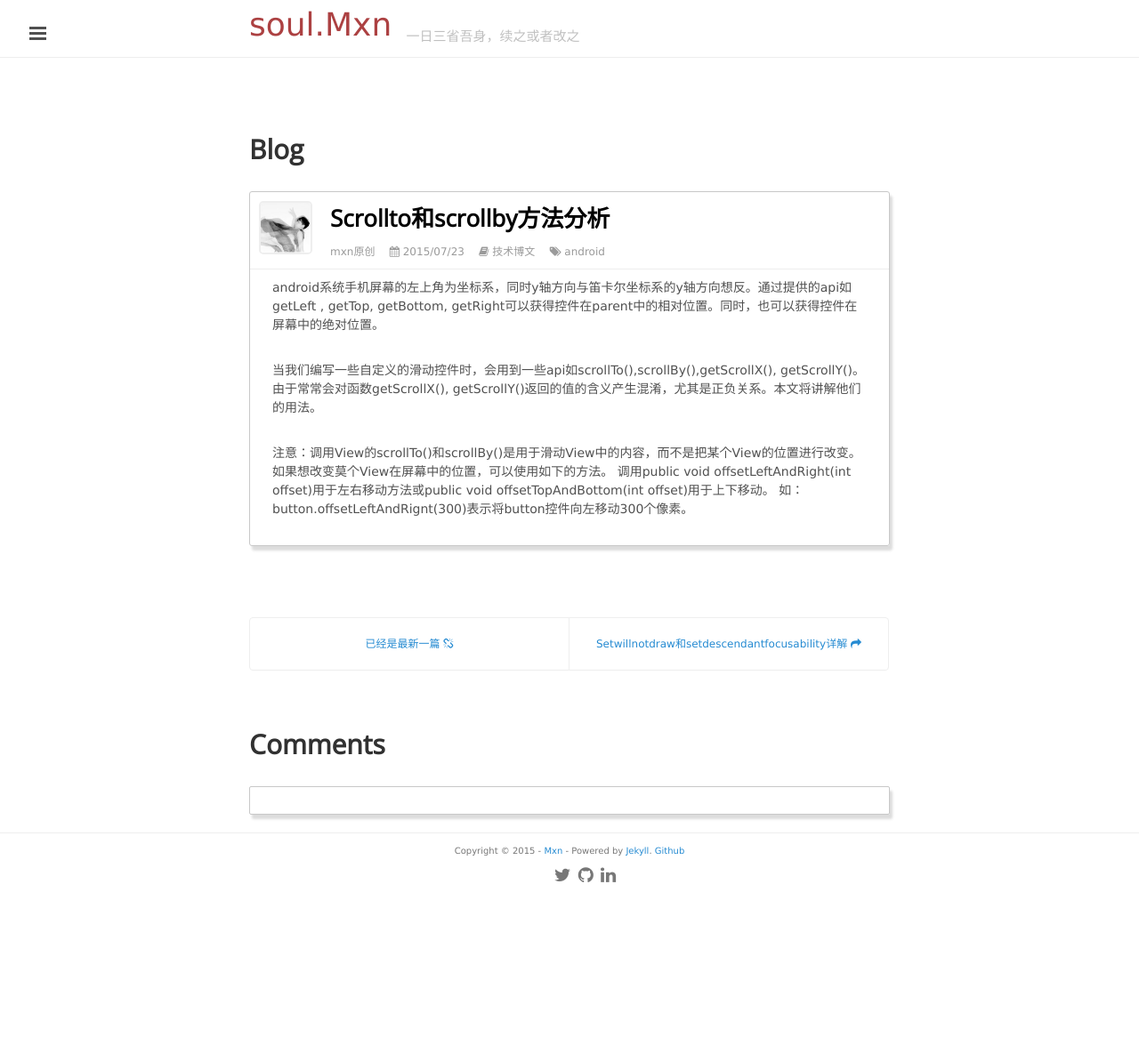
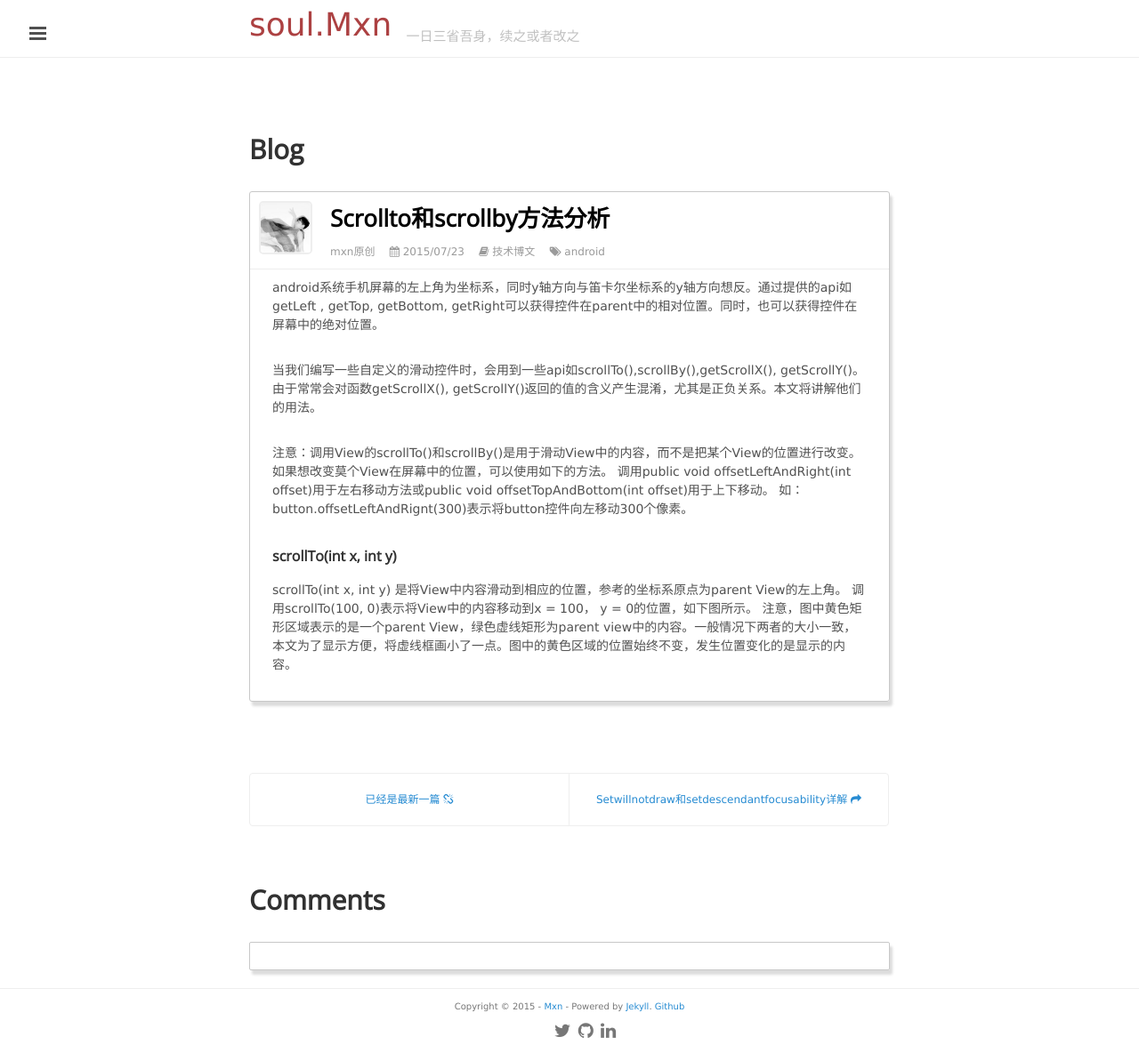
Before and after one commit to mxn21/mxn21.github.io, a Jekyll site: the page built from _posts/2015-7-23-scrollTo和scrollBy方法分析.md, in a window 1280 px wide. Shown: the whole page at 89% size. Built offline with Jekyll 4.4.1, drawn with Linux system fonts in a browser that asks for light colours; Markdown is read by kramdown in place of the engine named in the settings; comment, search, counter and statistics services are not loaded; before the commit the page ends 1009 px from its top, so only the background shows below that.

Commit message:
23423
23423423

```diff
--- a/_posts/2015-7-23-scrollTo和scrollBy方法分析.md
+++ b/_posts/2015-7-23-scrollTo和scrollBy方法分析.md
@@ -15,3 +15,11 @@
 注意：调用View的scrollTo()和scrollBy()是用于滑动View中的内容，而不是把某个View的位置进行改变。如果想改变莫个View在屏幕中的位置，可以使用如下的方法。
 调用public void offsetLeftAndRight(int offset)用于左右移动方法或public void offsetTopAndBottom(int offset)用于上下移动。
 如：button.offsetLeftAndRignt(300)表示将button控件向左移动300个像素。
+
+
+### scrollTo(int x, int y)
+
+scrollTo(int x, int y) 是将View中内容滑动到相应的位置，参考的坐标系原点为parent View的左上角。
+调用scrollTo(100, 0)表示将View中的内容移动到x = 100， y = 0的位置，如下图所示。
+注意，图中黄色矩形区域表示的是一个parent View，绿色虚线矩形为parent view中的内容。一般情况下两者的大小一致，
+本文为了显示方便，将虚线框画小了一点。图中的黄色区域的位置始终不变，发生位置变化的是显示的内容。
```
